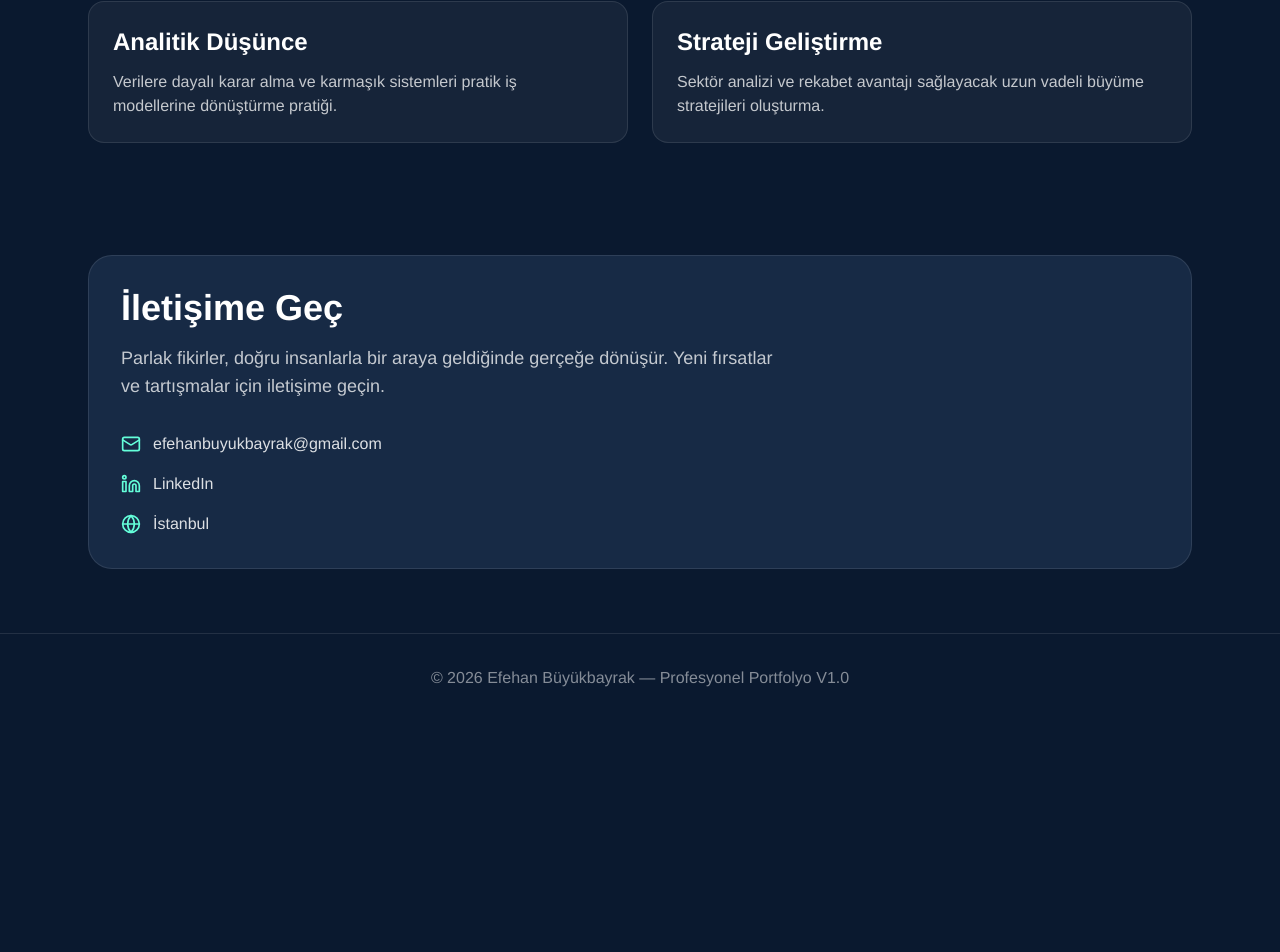
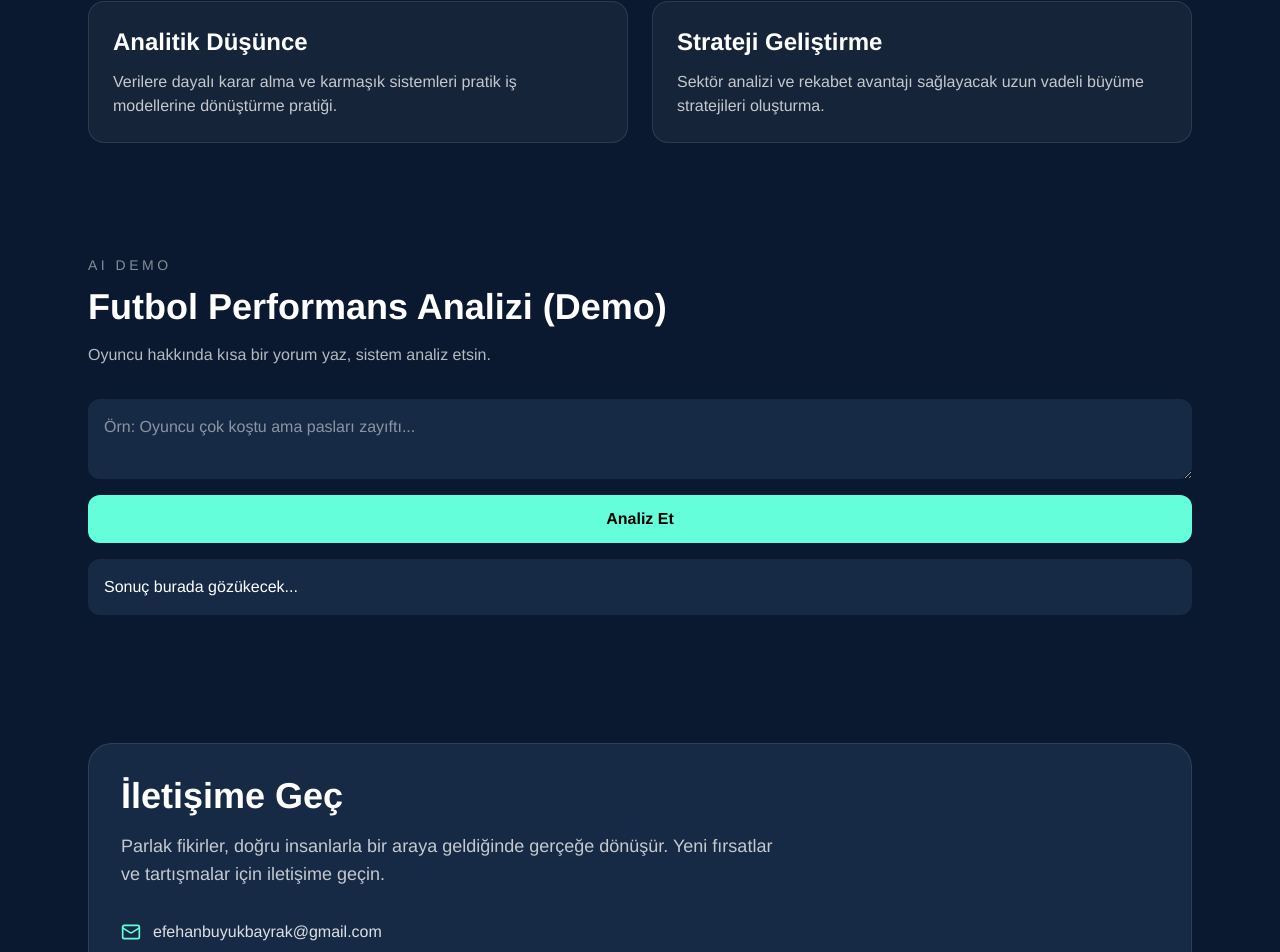
Before and after one commit to efehanbuyukbayrak/portfolyo, a React (Vite) app: page / in a window 1280 px wide. Shown: the part 1480-2432 px from the top of the page. Before the commit the page ends 2202 px from the top, so only its background shows below. Built offline with nearby package versions, Linux system fonts and the light colour scheme.

Commit message:
add ai demo

```diff
--- a/src/App.tsx
+++ b/src/App.tsx
@@ -116,6 +116,61 @@ export default function App() {
           </div>
         </div>
       </section>
+<section className="mx-auto max-w-6xl px-6 py-16">
+  <p className="mb-3 text-sm uppercase tracking-[0.25em] text-white/50">
+    AI Demo
+  </p>
+
+  <h2 className="text-4xl font-bold">
+    Futbol Performans Analizi (Demo)
+  </h2>
+
+  <p className="mt-4 max-w-3xl text-white/70">
+    Oyuncu hakkında kısa bir yorum yaz, sistem analiz etsin.
+  </p>
+
+  <div className="mt-8 flex flex-col gap-4">
+    <textarea
+      id="inputText"
+      placeholder="Örn: Oyuncu çok koştu ama pasları zayıftı..."
+      className="rounded-xl bg-[#172A45] p-4 text-white outline-none"
+    />
+
+    <button
+      onClick={() => {
+        const text = (document.getElementById("inputText") as HTMLTextAreaElement).value;
+
+        let result = "";
+
+        if (text.includes("koş")) {
+          result += "⚡ Fiziksel performans iyi\n";
+        }
+        if (text.includes("pas")) {
+          result += "🎯 Pas kalitesi geliştirilmeli\n";
+        }
+        if (text.includes("şut")) {
+          result += "🥅 Şut denemeleri mevcut\n";
+        }
+
+        if (!result) {
+          result = "Genel performans dengeli görünüyor.";
+        }
+
+        (document.getElementById("output") as HTMLDivElement).innerText = result;
+      }}
+      className="rounded-xl bg-[#64FFDA] px-6 py-3 font-bold text-black"
+    >
+      Analiz Et
+    </button>
+
+    <div
+      id="output"
+      className="rounded-xl bg-[#172A45] p-4 text-white"
+    >
+      Sonuç burada gözükecek...
+    </div>
+  </div>
+</section>
 
       <section id="iletisim" className="mx-auto max-w-6xl px-6 py-16">
         <div className="rounded-3xl border border-white/10 bg-[#172A45] p-8">
```
Also changed, not shown: 5 other files (tests, documents, lock files or other folders).
